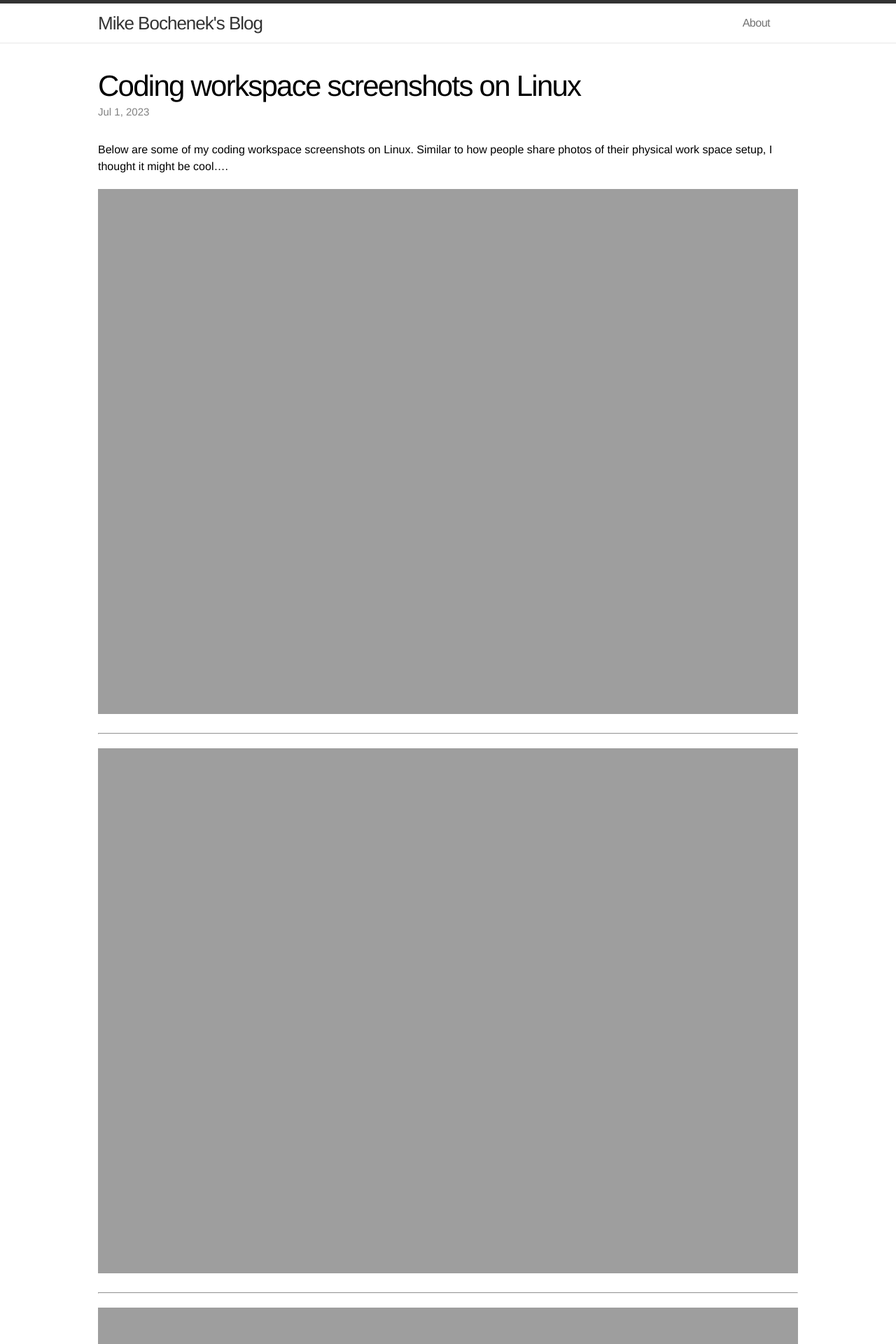
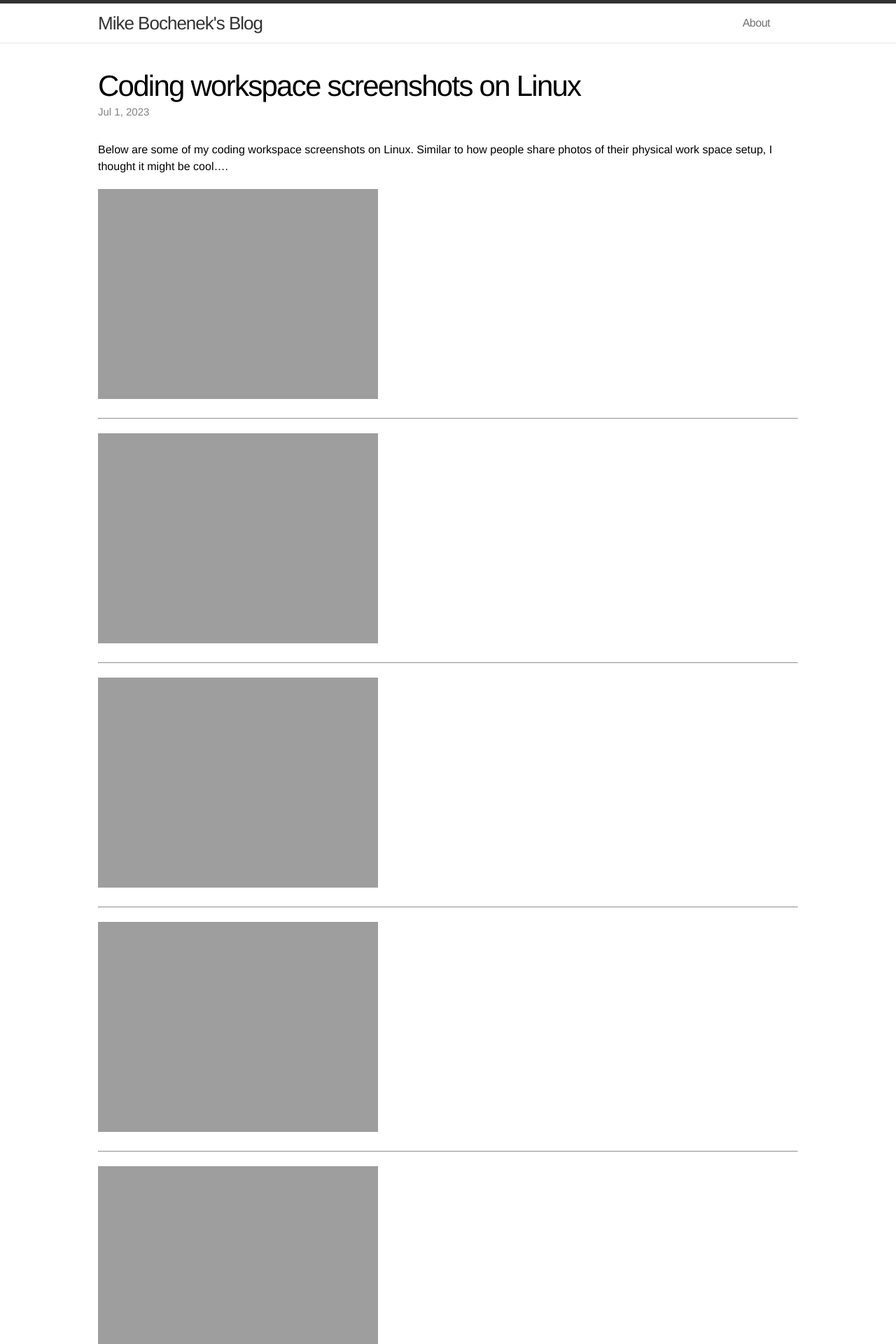
Before and after one commit to mikebochenek/learning, a Jekyll site: the page built from blog/_posts/2023-07-01-dev-workspace-screenshots.markdown, in a window 1280 px wide. Shown: the top 1920 px of the page at 70% size. Built offline with Jekyll 4.4.1, drawn with Linux system fonts in a browser that asks for light colours.

Commit message:
fix: forgot how to do images in jekyll!

```diff
--- a/blog/_posts/2023-07-01-dev-workspace-screenshots.markdown
+++ b/blog/_posts/2023-07-01-dev-workspace-screenshots.markdown
@@ -8,16 +8,16 @@ categories: thoughts
 Below are some of my coding workspace screenshots on Linux.
 Similar to how people share photos of their physical work space setup, I thought it might be cool....
 
-<img src="{{ site.url }}/img/dev_screenshots/Screenshot%20from%202020-08-23%2017:08:49.png" style="width:100%;"/>
+![linux1]({{ site.url }}/img/dev_screenshots/Screenshot%20from%202020-08-23%2017:08:49.png)
 <hr/>
-<img src="{{ site.url }}/img/dev_screenshots/Screenshot%20from%202020-09-21%2021:51:58.png" style="width:100%;"/>
+![linux1]({{ site.url }}/img/dev_screenshots/Screenshot%20from%202020-09-21%2021:51:58.png)
 <hr/>
-<img src="{{ site.url }}/img/dev_screenshots/Screenshot%20from%202021-03-30%2022:40:32.png" style="width:100%;"/>
+![linux1]({{ site.url }}/img/dev_screenshots/Screenshot%20from%202021-03-30%2022:40:32.png)
 <hr/>
-<img src="{{ site.url }}/img/dev_screenshots/Screenshot%20from%202021-04-10%2022:11:53.png" style="width:100%;"/>
+![linux1]({{ site.url }}/img/dev_screenshots/Screenshot%20from%202021-04-10%2022:11:53.png)
 <hr/>
-<img src="{{ site.url }}/img/dev_screenshots/Screenshot%20from%202022-02-19%2009-55-06.png" style="width:100%;"/>
+![linux1]({{ site.url }}/img/dev_screenshots/Screenshot%20from%202022-02-19%2009-55-06.png)
 <hr/>
-<img src="{{ site.url }}/img/dev_screenshots/Screenshot%20from%202022-03-06%2009-59-22.png" style="width:100%;"/>
+![linux1]({{ site.url }}/img/dev_screenshots/Screenshot%20from%202020-08-23%2017:08:49.png)
 <hr/>
-<img src="{{ site.url }}/img/dev_screenshots/Screenshot%20from%202023-07-01%2018-27-28.png" style="width:100%;"/>
+![linux1]({{ site.url }}/img/dev_screenshots/Screenshot%20from%202023-07-01%2018-27-28.png)
```
